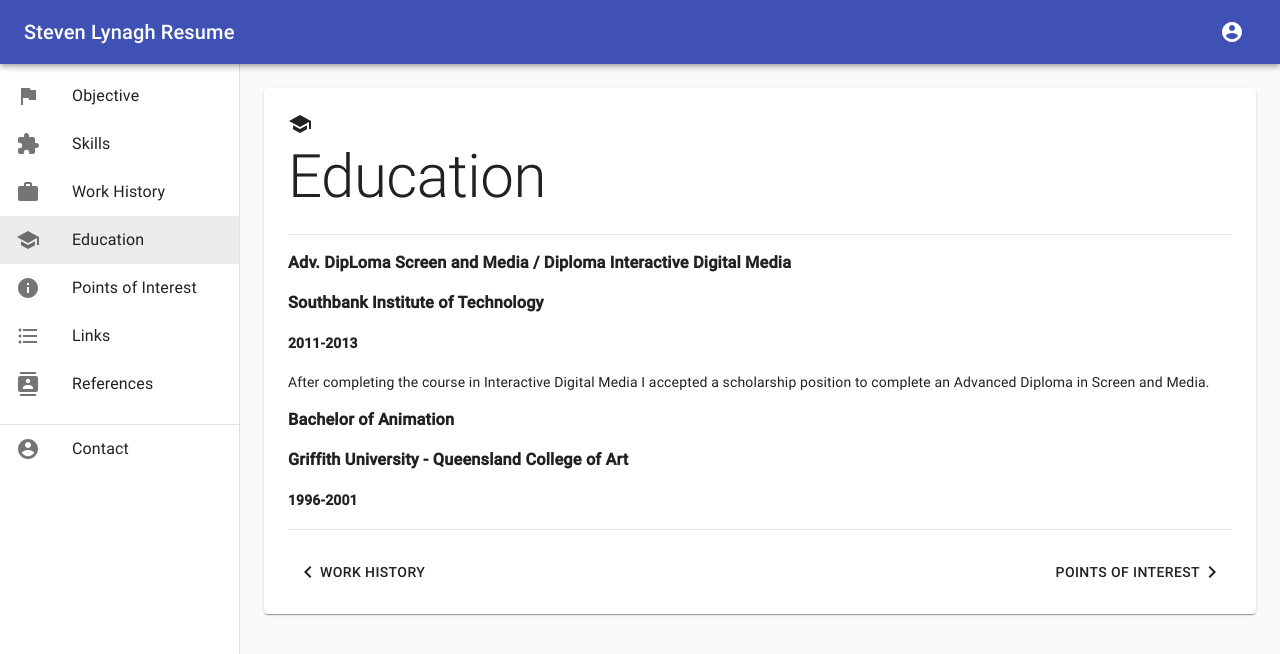
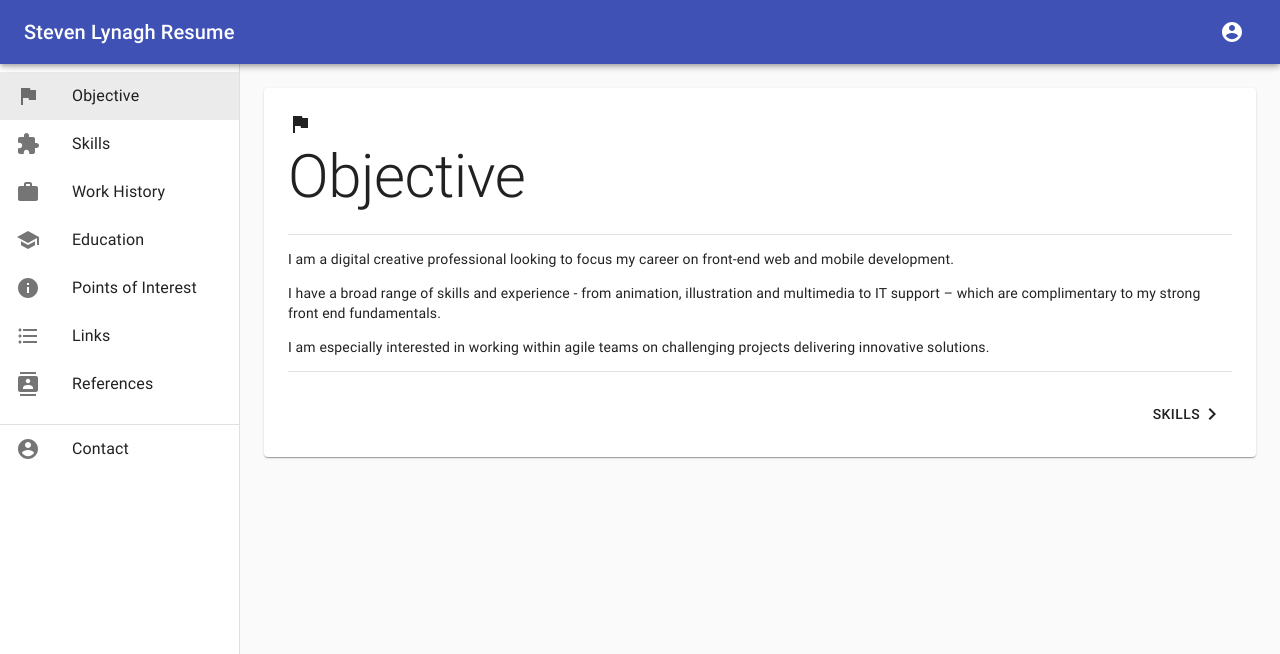
Before and after one commit to slynagh/resume-app, a React (Create React App) app: page / in a window 1280 px wide. Shown: the top 654 px of the page. Built offline with nearby package versions, Linux system fonts and the light colour scheme.

Commit message:
Menu navigation working

```diff
--- a/src/App.js
+++ b/src/App.js
@@ -84,7 +84,7 @@ function App(props) {
   const classes = useStyles();
   const { container } = props;
   const [mobileOpen, setMobileOpen] = useState(false);
-  const [currentPageIndex, setCurrentPageIndex] = useState(3);
+  const [currentPageIndex, setCurrentPageIndex] = useState(0);
 
   function update(toPageIndex){
     setCurrentPageIndex(toPageIndex);
@@ -113,7 +113,7 @@ function App(props) {
                 { keepMounted: true // Better open performance on mobile.
               } }
             >
-              <Menu structure={ structure } currentPageIndex={ currentPageIndex } onPageChange={ update }/>
+              <Menu structure={ structure } currentPageIndex={ currentPageIndex } updateApp={ update }/>
             </Drawer>
           </Hidden>
 
@@ -127,7 +127,7 @@ function App(props) {
             >
               <div className={ classes.toolbar }/>
 
-              <Menu structure={ structure } currentPageIndex={ currentPageIndex } onPageChange={ update }/>
+              <Menu structure={ structure } currentPageIndex={ currentPageIndex } updateApp={ update }/>
             </Drawer>
           </Hidden>
         </nav>
--- a/src/components/Menu.js
+++ b/src/components/Menu.js
@@ -9,24 +9,28 @@ import Icon from '../components/Icon';
 function Menu(props) {
     const currentPageIndex = props.currentPageIndex;
 
+    function update(e) {
+        var key = parseInt(e.currentTarget.dataset.key);
+        if (key !== currentPageIndex && key !== null && key !== undefined){
+            props.updateApp(key);
+        }
+    }
+
     //selected={ (currentPageIndex === index) ? "true" : "false"}
     return (
         <nav>
             <List>
-                { props.structure.map((item,index) => {
-                    //console.log(index, currentPageIndex );
-                     return(
-                        <ListItem component="li" key={index} button selected={ index === currentPageIndex}>
-                        <ListItemIcon><Icon name={ item.icon } /></ListItemIcon>
-                        <ListItemText>{ item.title }</ListItemText>
-                        </ListItem>
-                     );
-                })
-             }
+                {props.structure.map((item, index) => (
+                    <ListItem component="li" key={index} data-key={index} button selected={index === currentPageIndex} onClick={ update }>
+                        <ListItemIcon><Icon name={item.icon} /></ListItemIcon>
+                        <ListItemText>{item.title}</ListItemText>
+                    </ListItem>
+                ))
+        }
 
-                <ListItem divider/>
+                <ListItem divider />
                 <ListItem>
-                    <ListItemIcon><IconUser/></ListItemIcon>
+                    <ListItemIcon><IconUser /></ListItemIcon>
                     <ListItemText>
                         Contact
                     </ListItemText></ListItem>
```
Also changed, not shown: src/components/MainContentArea.js (+3 -11 lines).
